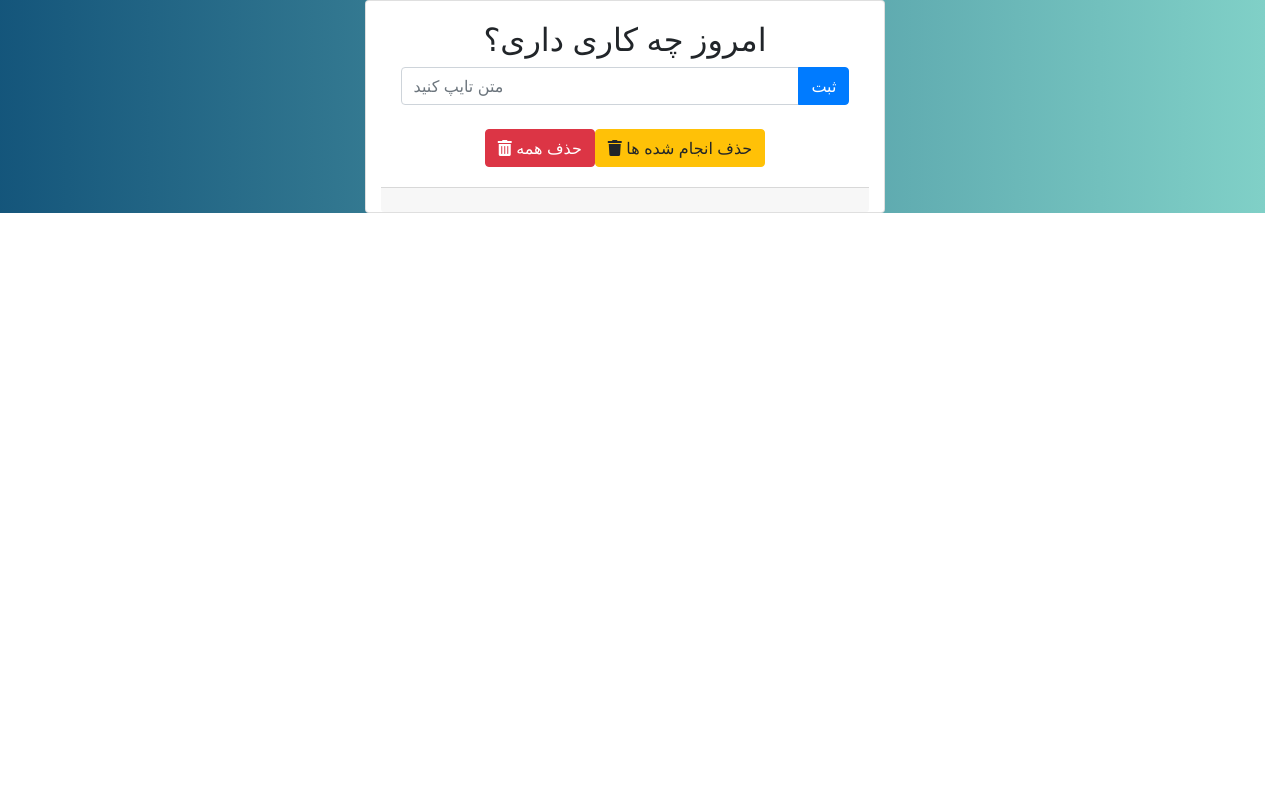
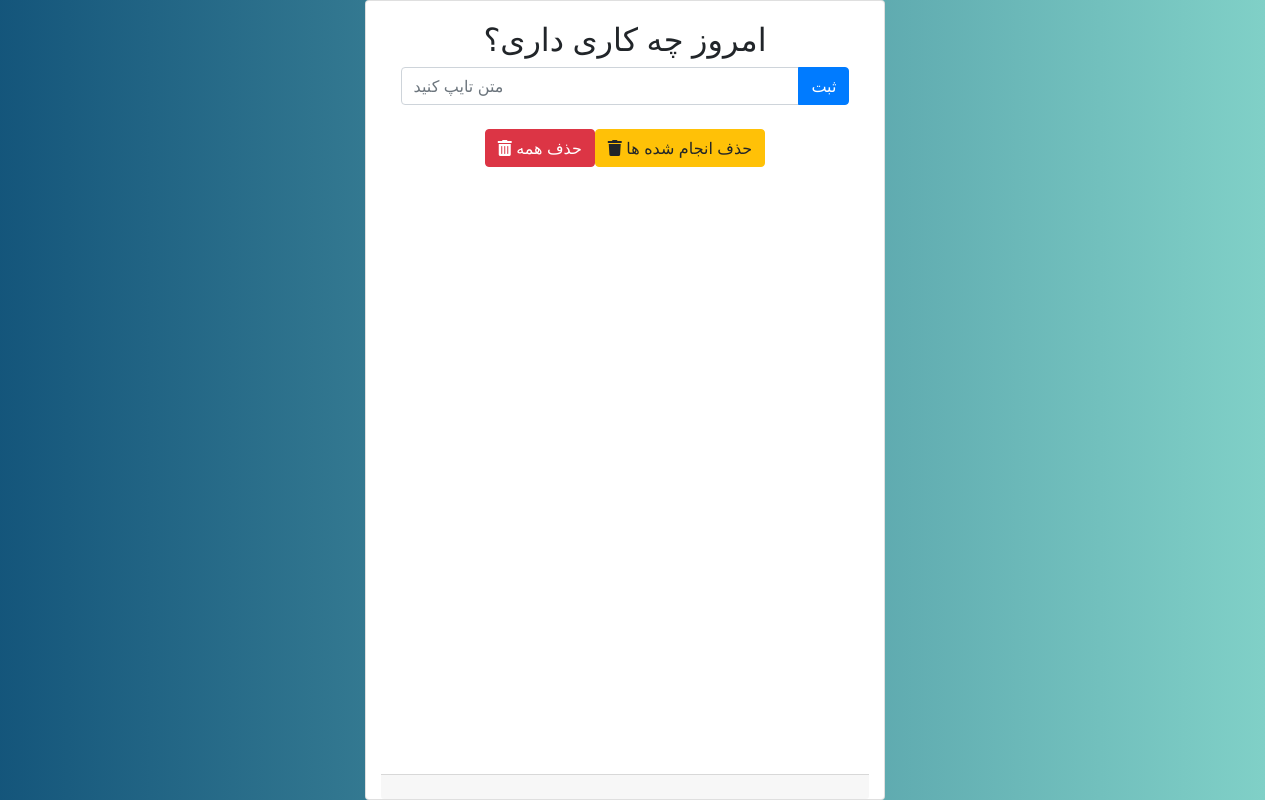
Before and after one commit to peymanahmadifar/youtubePython, a Django app: page /todo/ in a window 1280 px wide. Run offline with Django 3.2, Linux system fonts and the light colour scheme; data that the repository does not hold is empty; some libraries are stand-ins or nearby versions.

Commit message:
Update index.html

```diff
--- a/todo/templates/todo/index.html
+++ b/todo/templates/todo/index.html
@@ -13,11 +13,15 @@
     <style>
         .grad {
             background-image: linear-gradient(to right, #13547a , #80d0c7);
+            min-height: 100vh;
+        }
+        #card {
+            max-height: 65vh;
         }
     </style>
 </head>
 <body>
-<div class="container-fluid row justify-content-center text-center grad h-100" id="wrapper">
+<div class="container-fluid row justify-content-center text-center grad" id="wrapper">
     <div class="card col-5">
         <div class="card-body">
             <h2>
```
